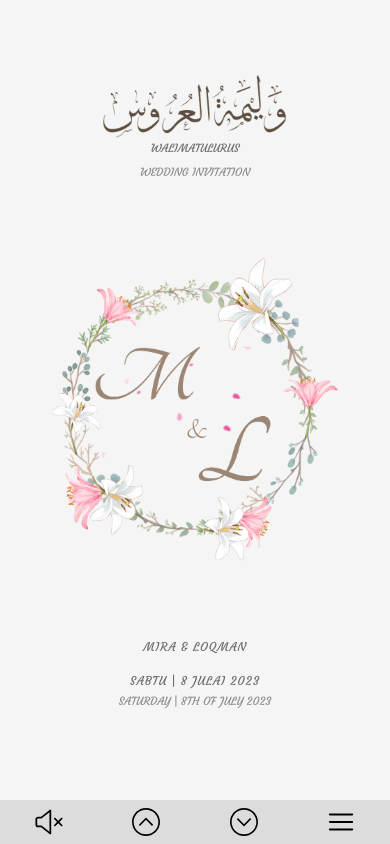
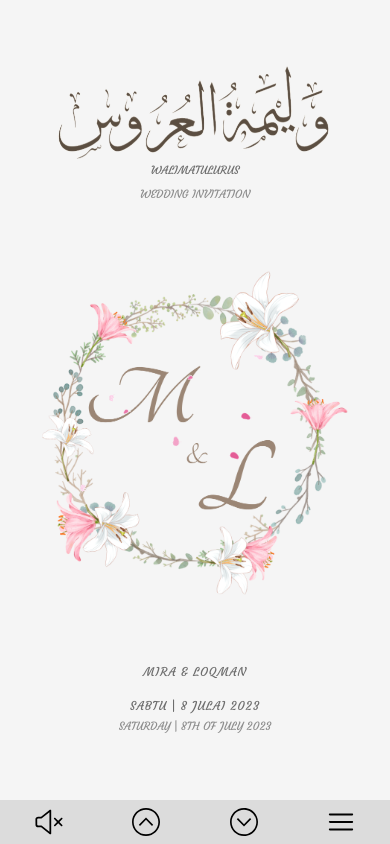
Before and after one commit to akkeyron/kahuin, a React (Create React App) app: page / in a window 390 px wide. Built offline with nearby package versions, Linux system fonts and the light colour scheme; the HTML template or start-up script is replaced by a standard one; a web font is replaced by a local one.

Commit message:
Fixed height for mobile browser

```diff
--- a/public/index.html
+++ b/public/index.html
@@ -15,7 +15,7 @@
   </head>
   <body>
     <noscript>You need to enable JavaScript to run this app.</noscript>
-    <audio id="audio" src="https://akkeyron-bucket.s3.ap-southeast-1.amazonaws.com/audio.mp3" muted="muted" autoplay></audio>
+    <audio id="audio" src="https://akkeyron-bucket.s3.ap-southeast-1.amazonaws.com/audio.mp3"></audio>
     <div id="root"></div>
 
   </body>
--- a/src/App.css
+++ b/src/App.css
@@ -2,15 +2,15 @@
   display: flex;
   flex-direction: column;
   align-items: center;
-  height: 100vh;
+  height: 100dvh;
   background: #f5f5f5;
 }
 
 #book {
   position: relative;
-  width: 35vw;
   transition: transform 1s;
   height: 100%;
+  width: 100vw;
   perspective: 1500px;
 }
 
@@ -18,8 +18,8 @@
   position: absolute;
   background-color: #f5f5f5;
   display: block;
+  height: 100%;
   width: 100%;
-  height: 100%;
   transform-origin: top;
   transition: transform 1s;
   transform-style: preserve-3d;
@@ -35,45 +35,9 @@
   z-index: 1;
 }
 
-.nav-button {
-  background: gainsboro;
-  display: flex;
-  position: fixed;
-  width: 35vw;
-  z-index: 100;
-  bottom: 0;
-}
-
-
-/* Controller Buttons */
-.nav-btn {
-  background-color: transparent;
-  cursor: pointer;
-  padding-top: 0.5rem;
-}
-
-
-.nav-btn:hover {
-  color: #636363;
-}
-
 /* responsive */
-@media screen and (max-width: 1024px) {
+/* @media screen and (min-width: 64em) {
   #book {
-    width: 100vw;
-  }
-
-  .nav-button {
-    width: 100%;
-  }
-}
-
-/* @media screen and (max-width: 600px) {
-  #book {
-    width: 100%;
-  }
-
-  .nav-button {
-    width: 100%;
+    width: 35vw;
   }
 } */
--- a/src/App.tsx
+++ b/src/App.tsx
@@ -1,4 +1,4 @@
-import React, { useRef, useState } from 'react';
+import React, { useRef } from 'react';
 import './App.css';
 import Header from './components/Header/Header';
 import Footer from './components/Footer/Footer';
@@ -20,9 +20,6 @@ const pages = [
 ];
 
 const App = () => {
-  // states
-  const [muted, setMuted] = useState(false);
-
   // refs
   const paperRef = useRef<Array<HTMLDivElement>>([]);
   // const play = music;
@@ -89,9 +86,7 @@ const App = () => {
 
   return (
     <div className='kad-kahwin'>
-      {/* <audio src={play} autoPlay={true} loop={true} controls={false} /> */}
-      {/* <div id="book" style={{ height: `${window.innerHeight - 44}px` }}> */}
-      <div id="book" style={{ height: `${window.innerHeight - 44}px` }}>
+      <div id="book">
         {paperRef.current = new Array(pages.length)}
 
         {pages.map((page, idx) => (
@@ -105,8 +100,6 @@ const App = () => {
         ))}
       </div>
       {/* pass ref to navbar */}
-      {/* the value is undefined in navbar component after passing*/}
-
       <Navbar handlePrev={handlePrev} handleNext={handleNext} jumpToPage={jumpToPage} />
 
     </div>
--- a/src/components/Guestbook/Guestbook.css
+++ b/src/components/Guestbook/Guestbook.css
@@ -7,7 +7,6 @@
     align-items: center;
     justify-content: center;
     height: 100%;
-    width: 100%;
 }
 
 .guestbook__container {
--- a/src/components/Header/Header.css
+++ b/src/components/Header/Header.css
@@ -8,7 +8,7 @@
 }
 
 .main__header-title {
-    width: 50%;
+    width: min(18rem, 80%);
     display: flex;
     flex-direction: column;
     align-items: center;
@@ -21,17 +21,16 @@
 }
 
 .main__header-initial {
-    width: 75%;
+    width: min(20rem, 80%);
 }
 
 .petals {
     position: absolute;
-    width: 65%;
+    width: min(20rem, 80%);
 }
 
 .main__header-venue {
     display: flex;
     flex-direction: column;
     align-items: center;
-    margin-bottom: 1rem;
 }
--- a/src/components/Map/Map.css
+++ b/src/components/Map/Map.css
@@ -1,24 +1,18 @@
-#map {
-    height: 100%;
-    width: 100%;
-}
-
 .map__container {
     display: flex;
     flex-direction: column;
-    align-items: center;
-    margin-top: 5rem;
-    height: 55%;
+    height: 100%;
     width: 100%;
-    justify-content: space-around;
+    justify-content: space-evenly;
     color: pink;
 }
 
 .map__text {
     display: flex;
     flex-direction: column;
-    align-items: center;
+    text-align: center;
 }
+
 
 .map__flower-left {
     top: 2.8rem;
@@ -38,7 +32,7 @@
 }
 
 .map__redirection {
-    margin-top: 2rem;
+    /* margin-top: 2rem; */
     display: flex;
     flex-direction: column;
     align-items: center;
@@ -49,6 +43,7 @@
     flex-direction: row;
     width: 50%;
     margin-top: 0.5rem;
+    margin-bottom: 1rem;
 }
 
 .map__link {
@@ -65,10 +60,10 @@
 
 .map__text-malay {
     color: var(--color-primary);
-    font-size: 0.75rem;
+    font-size: 0.75em;
 }
 
 .map__text-english {
     color: var(--color-secondary);
-    font-size: 0.65rem;
+    font-size: 0.65em;
 }
--- a/src/components/Map/Map.js
+++ b/src/components/Map/Map.js
@@ -17,7 +17,6 @@ const address3 = "TAMAN MELATI, 53100, KUALA LUMPUR";
 
 const Map = () => {
     return (
-        <div id="map">
 
         <div className='map__container'>
             <div className='map__text'>
@@ -44,12 +43,10 @@ const Map = () => {
                 <p className='map__text-english'>Arrival of Bride & Groom | 12 PM</p>
 
             </div>
-            </div>
 
             <div className='map__redirection'>
                 <p className='map__text-malay'>Tekan di bawah untuk arah perjalanan</p>
                 <p className='map__text-english'>Press below for direction</p>
-            </div>
 
                 <div className='map__links'>
                     <div className='map__link'>
@@ -60,6 +57,9 @@ const Map = () => {
                         <a href={google_location} target="_blank" rel='noopener noreferrer'><SiGooglemaps size={48} /></a>
                     </div>
                 </div>
+            </div>
+
+
 
             <div className='map__flower-left'>
                 <img src={FLOWER} alt="" />
--- a/src/components/Navbar/Navbar.css
+++ b/src/components/Navbar/Navbar.css
@@ -1,10 +1,8 @@
 .nav-button {
     background: gainsboro;
     display: flex;
-    position: fixed;
-    width: 35vw;
+    width: 100%;
     z-index: 100;
-    bottom: 0;
 }
 
 
@@ -14,6 +12,10 @@
     cursor: pointer;
     padding-top: 0.5rem;
 }
+
+.nav-btn:hover {
+    color: #636363;
+  }
 
 .dropdown-content {
     visibility: hidden;
@@ -60,14 +62,3 @@
 .nav-btn:hover {
     color: #636363;
 }
-
-/* responsive */
-@media screen and (max-width: 1024px) {
-    #book {
-        width: 100vw;
-    }
-
-    .nav-button {
-        width: 100%;
-    }
-}
--- a/src/components/Navbar/Navbar.tsx
+++ b/src/components/Navbar/Navbar.tsx
@@ -59,11 +59,9 @@ const Navbar: FC<IProps> = ({ handlePrev, handleNext, jumpToPage }) => {
     if (!audio) return;
 
     if (prevState === false) {
-      // audioRef.current.pause();
-      // audio.pause();
+      audio.pause();
 
     }else if (prevState === true) {
-      // audioRef.current.play();
       audio.play();
     }
   }
--- a/src/components/Rsvp/Rsvp.css
+++ b/src/components/Rsvp/Rsvp.css
@@ -2,12 +2,9 @@
     background: url("../../assets/lily_background.png");
     background-size: cover;
     background-position: center;
-    display: flex;
-    flex-direction: column;
-    align-items: center;
-    justify-content: center;
+    display: grid;
+    place-items: center;
     height: 100%;
-    width: 100%;
 }
 
 .rsvp__container {
```
Also changed, not shown: src/index.css (+0 -13 lines). Lines whose indentation alone changed are shown as unchanged.
